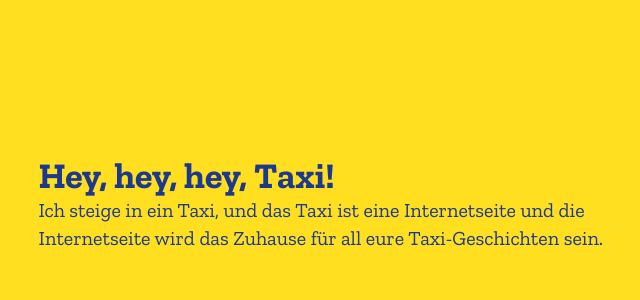
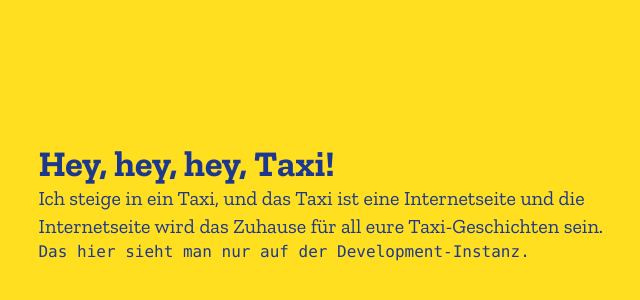
Before and after one commit to seblammers/heyheyheytaxi.de, a SvelteKit app: page / in a window 1280 px wide. Shown: the part 196-496 px from the top of the page, without its empty margins (302-942 px from the left). Built offline with nearby package versions, Linux system fonts and the light colour scheme.

Commit message:
Add development-only message to the main page

```diff
--- a/src/routes/+page.svelte
+++ b/src/routes/+page.svelte
@@ -5,5 +5,6 @@
 			Ich steige in ein Taxi, und das Taxi ist eine Internetseite und die Internetseite wird das
 			Zuhause für all eure Taxi-Geschichten sein.
 		</p>
+		<pre>Das hier sieht man nur auf der Development-Instanz.</pre>
 	</div>
 </section>
```
